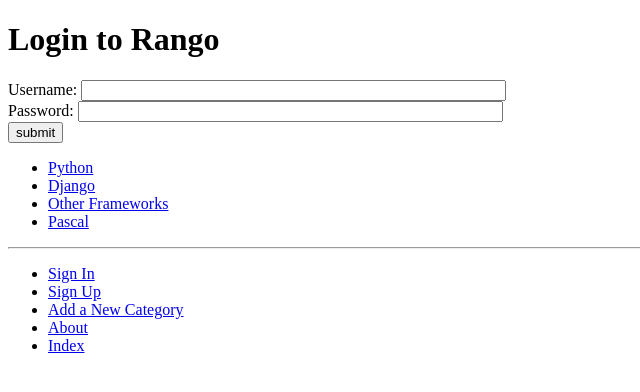
After one commit to yashchakrabarti/tango_with_django_project, a Django app: page /rango/login/ in a window 1280 px wide. The commit adds this page. Shown: the top 392 px of the page, without its empty margins (0-640 px from the left). Run offline with Django 3.2, Linux system fonts and the light colour scheme; data comes from the database, SQL or seed files in the repository; both versions use the stored data as it was after the commit.

Commit message:
Work upto Chapter 9 Exercises

```diff
--- a/rango/urls.py
+++ b/rango/urls.py
@@ -9,4 +9,8 @@ urlpatterns = [
     url(r"^add_category/$", views.add_category, name="add_category"),
     url(r'^category/(?P<category_name_slug>[\w\-]+)/add_page/$',
         views.add_page, name="add_page"),
+    url(r'^register/$', views.register, name="register"),
+    url(r'^login/$', views.user_login, name="login"),
+    url(r'^restricted/', views.restricted, name='restricted'),
+    url(r'^logout/$', views.user_logout, name='logout'),
 ]
--- a/rango/views.py
+++ b/rango/views.py
@@ -3,6 +3,12 @@ from rango.models import Category, Page
 from django.http import HttpResponse
 from rango.forms import CategoryForm
 from rango.forms import PageForm
+from rango.forms import UserForm, UserProfileForm
+from django.contrib.auth import authenticate, login
+from django.http import HttpResponseRedirect, HttpResponse
+from django.core.urlresolvers import reverse
+from django.contrib.auth.decorators import login_required
+from django.contrib.auth import logout
 
 
 def index(request):
@@ -35,7 +41,7 @@ def show_category(request, category_name_slug):
 
     return render(request, "rango/category.html", context=context_dict)
 
-
+@login_required
 def add_category(request):
     form = CategoryForm()
 
@@ -53,14 +59,14 @@ def add_category(request):
 
     return render(request, "rango/add_category.html", {"form": form})
 
-
+@login_required()
 def add_page(request, category_name_slug):
     try:
         category = Category.objects.get(slug=category_name_slug)
     except Category.DoesNotExist:
         category = None
 
-    form=PageForm()
+    form = PageForm()
     if request.method == "POST":
         form = PageForm(request.POST)
         if form.is_valid():
@@ -76,3 +82,69 @@ def add_page(request, category_name_slug):
 
     context_dict = {"form": form, "category": category}
     return render(request, "rango/add_page.html", context_dict)
+
+
+def register(request):
+    registered = False
+
+    if request.method == "POST":
+        user_form = UserForm(data=request.POST)
+        profile_form = UserProfileForm(data=request.POST)
+
+        if user_form.is_valid() and profile_form.is_valid():
+            user = user_form.save()
+
+            user.set_password(user.password)
+            user.save()
+
+            profile = profile_form.save(commit=False)
+            profile.user = user
+
+            if "picture" in request.FILES:
+                profile.picture = request.FILES["picture"]
+
+            profile.save()
+
+            registered = True
+
+        else:
+            print(user_form.errors, profile_form.errors)
+
+    else:
+        user_form = UserForm()
+        profile_form = UserProfileForm()
+
+    return render(request, "rango/register.html",
+                  {"user_form": user_form, "profile_form": profile_form, "registered": registered})
+
+
+def user_login(request):
+    if request.method == "POST":
+
+        username = request.POST.get("username")
+        password = request.POST.get("password")
+
+        user = authenticate(username=username, password=password)
+
+        if user:
+            if user.is_active:
+                login(request, user)
+                return HttpResponseRedirect(reverse("index"))
+
+            else:
+                return HttpResponse("Your Rango account is disabled.")
+
+        else:
+            print("Invalid login details: {0}, {1}".format(username, password))
+            return HttpResponse("Invalid login details supplied.")
+    else:
+        return render(request, "rango/login.html", {})
+
+@login_required
+def restricted(request):
+        return render(request, "rango/restricted.html",{})
+
+@login_required
+def user_logout(request):
+    logout(request)
+    return HttpResponseRedirect(reverse("index"))
--- a/tango_with_django_project/settings.py
+++ b/tango_with_django_project/settings.py
@@ -128,3 +128,5 @@ MEDIA_ROOT = MEDIA_DIR
 MEDIA_URL = '/media/'
 
 STATICFILES_DIRS = [STATIC_DIR, ]
+
+LOGIN_URL = "/rango/login/"
--- a/templates/rango/base.html
+++ b/templates/rango/base.html
@@ -24,9 +24,16 @@
 		<hr />
 		<div>
 			<ul>
-				 <li><a href="{% url 'add_category' %}">Add New Category</a></li>
-				 <li><a href="{% url 'about' %}">About</a></li>
-				 <li><a href="{% url 'index' %}">Index</a></li>
+				{% if user.is_authenticated %}
+					<li><a href="{% url 'restricted' %}">Restricted Page</a></li>
+					<li><a href="{% url 'logout' %}">Logout</a></li>
+				{% else %}
+					<li><a href="{% url 'login' %}">Sign In</a></li>
+					<li><a href="{% url 'register' %}">Sign Up</a></li>
+				{% endif %}
+					<li><a href="{% url 'add_category' %}">Add a New Category</a></li>
+					<li><a href="{% url 'about' %}">About</a></li>
+					<li><a href="{% url 'index' %}">Index</a></li>
 			</ul>
 		</div>
 	</body>
--- a/templates/rango/category.html
+++ b/templates/rango/category.html
@@ -17,7 +17,9 @@
 		{% else %}
 			<strong> No pages currently in category.</strong>
 		{% endif %}
-		<a href="/rango/category/{{category.slug}}/add_page/">Add a page</a><br/>
+		{% if user.is_authenticated %}
+			<a href="/rango/category/{{category.slug}}/add_page/">Add a page</a><br/>
+		{% endif %}
 	{% else %}
 		The specified category does not exist!
 	{% endif %}
--- /dev/null
+++ b/templates/rango/login.html
@@ -0,0 +1,18 @@
+{% extends 'rango/base.html' %}
+{% load staticfiles %}
+
+{% block title_block %}
+	Login
+{% endblock %}
+
+{% block body_block %}
+	<h1>Login to Rango</h1>
+	<form id="login_form" method="post" action="{% url 'login' %}">
+		{% csrf_token %}
+		Username: <input type="text" name="username" value="" size="50" />
+		<br />
+		Password: <input type="password" name="password" value="" size="50" />
+		<br />
+		<input type="submit" value="submit" />
+	</form>
+{% endblock %}
```
Also changed, not shown: rango/forms.py (+15 -1 lines), rango/models.py (+6 -6 lines), templates/rango/index.html (+6 -1 lines), templates/rango/register.html (added, +27 -0 lines), templates/rango/restricted.html (added, +13 -0 lines), db.sqlite3.
